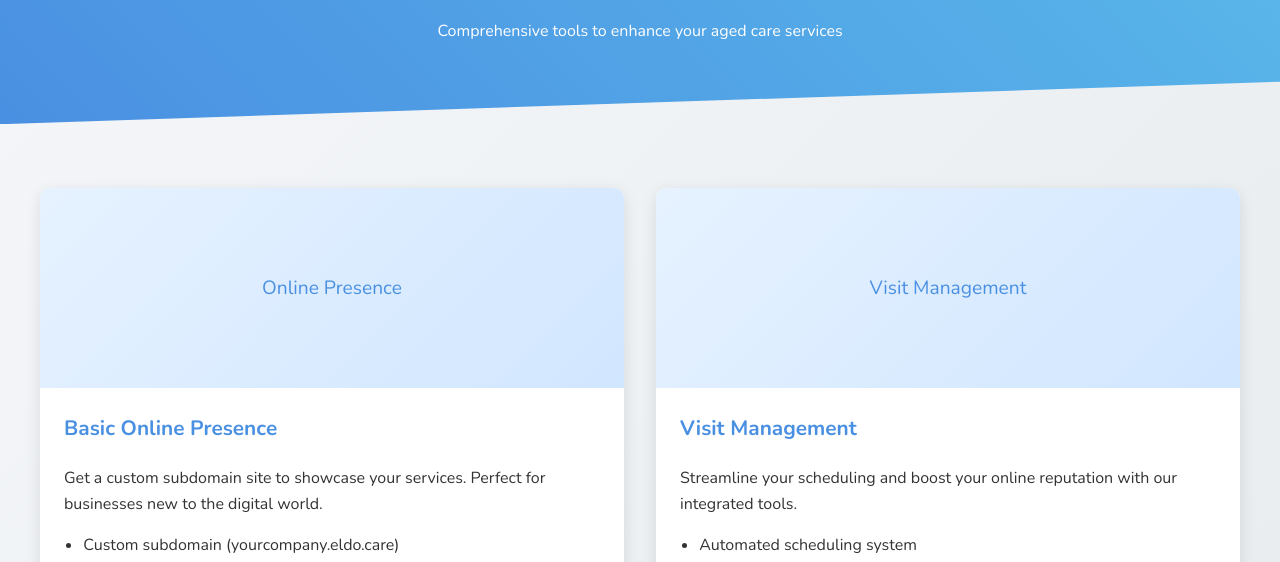
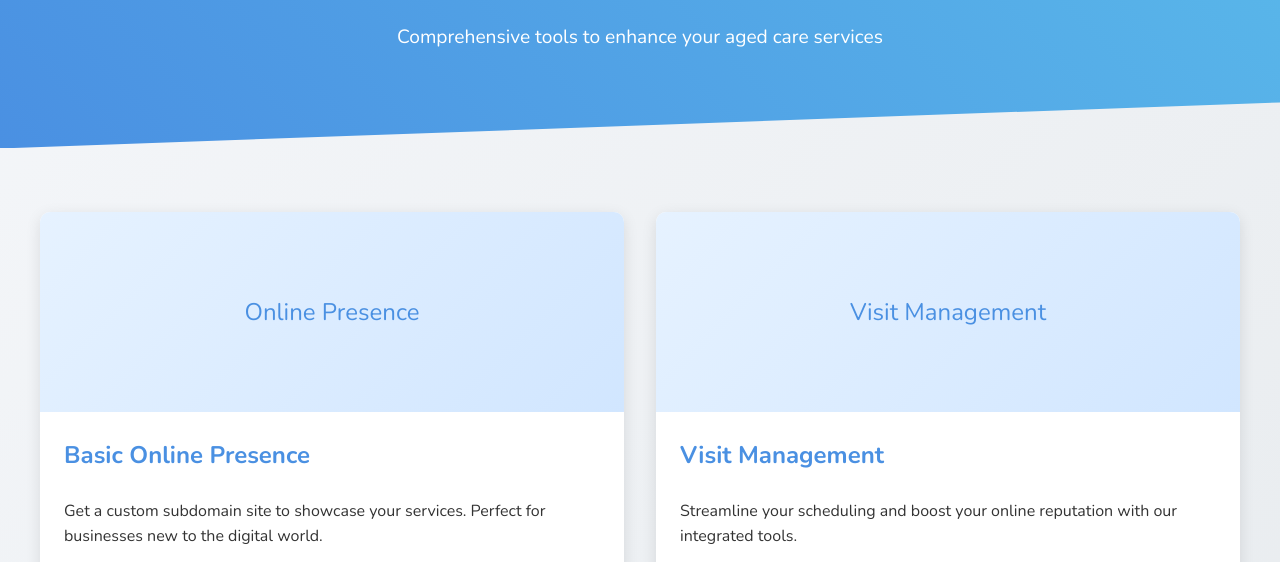
Before and after one commit to knkrtech/eldotest, a plain HTML site: page solutions.html in a window 1280 px wide. Shown: the part 229-791 px from the top of the page. Drawn offline with nearby package versions, Linux system fonts and the light colour scheme.

Commit message:
consistent ish style with index page

```diff
--- a/solutions.html
+++ b/solutions.html
@@ -20,11 +20,10 @@
             line-height: 1.6;
             color: var(--text-color);
             background: linear-gradient(135deg, var(--background-color) 0%, #e4e8eb 100%);
-            font-size: 16px;
         }
 
         header {
-            background: linear-gradient(to right, #ffffff, #f8f9fa);
+            background: #fff;
             padding: 1rem;
             display: flex;
             justify-content: space-between;
@@ -77,6 +76,11 @@
             font-weight: 700;
         }
 
+        .hero p {
+            font-size: 1.2rem;
+            margin-bottom: 2rem;
+        }
+
         main {
             padding: 2rem;
             max-width: 1200px;
@@ -103,7 +107,7 @@
             display: flex;
             justify-content: center;
             align-items: center;
-            font-size: 1.2rem;
+            font-size: 1.5rem;
             color: var(--primary-color);
         }
 
@@ -114,7 +118,7 @@
         .solution-content h3 {
             margin-top: 0;
             color: var(--primary-color);
-            font-size: 1.3rem;
+            font-size: 1.5rem;
         }
 
         .solution-content p, .solution-content li {
```
